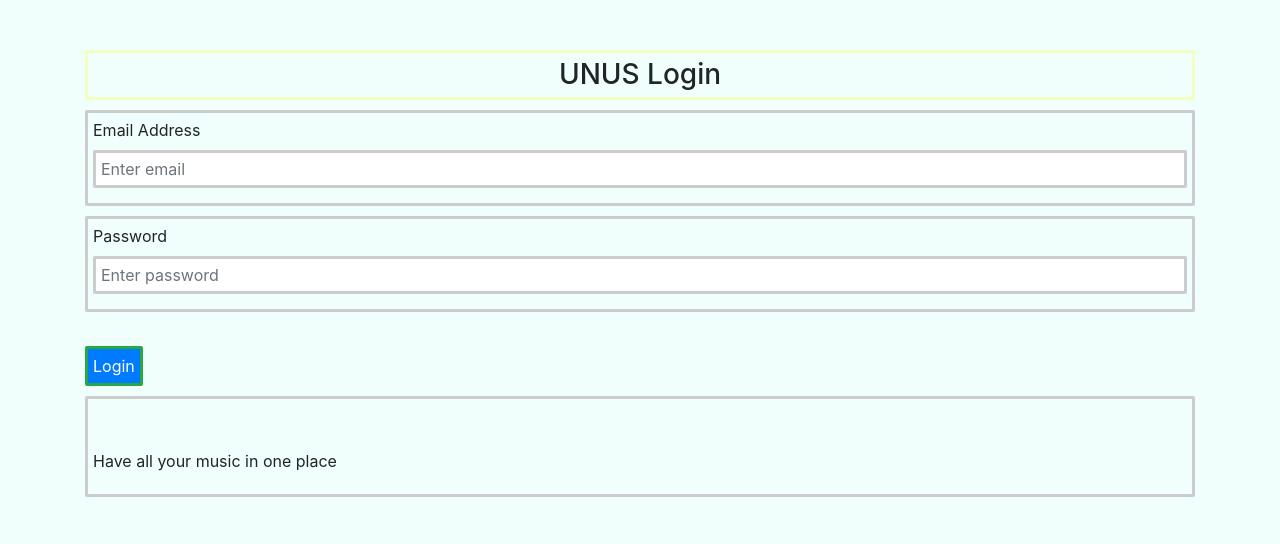
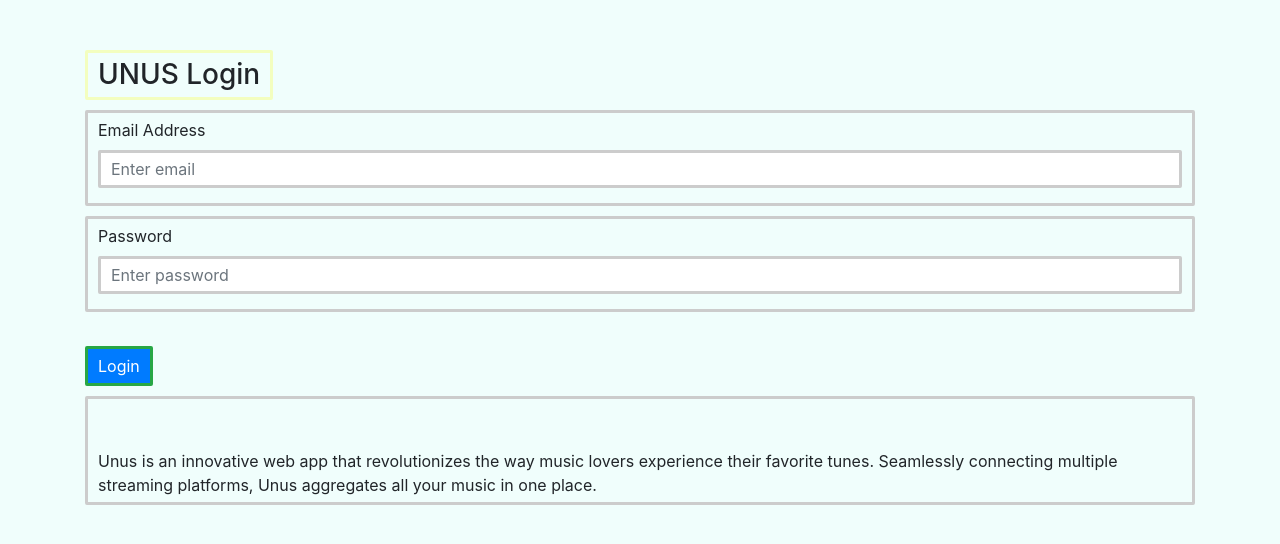
Before and after one commit to kbj500/UNUS, a Flask app: page /login in a window 1280 px wide. Shown: the part 56-600 px from the top of the page. Run offline with Flask 3, Linux system fonts and the light colour scheme; some libraries are stand-ins or nearby versions.

Commit message:
more front end

```diff
--- a/website/templates/linker.html
+++ b/website/templates/linker.html
@@ -7,8 +7,8 @@
     }
   </style>
   <div class="button-container">
-    <button type="submit" class="spotify-button" name="button_clicked" value="spotify">Log into Spotify</button>
-    <button type="submit" class="soundcloud-button" name="button_clicked" value="soundcloud">Log into Soundcloud</button>
+    <button type="submit" class="spotify-button" name="button_clicked" value="spotify">Link your Spotify</button>
+    <button type="submit" class="soundcloud-button" name="button_clicked" value="soundcloud">Link your SoundCloud</button>
   </div>
   <style>
     .button-container {
--- a/website/templates/login.html
+++ b/website/templates/login.html
@@ -7,12 +7,14 @@
     .bordered-element {
       border: 3px solid #ccc;
       border-radius: 2px;
-      padding: 5px;
+      padding: 5px 10px;
       margin-bottom: 10px;
     }
 
     .bordered-header {
       border-color: #fbff003e;
+      display: inline-block;
+      padding: 5px 10px;
     }
 
     .bordered-label {
@@ -44,9 +46,9 @@
 
   <button type="submit" class="btn btn-primary bordered-element bordered-button">Login</button>
 
-  <div class="container bordered-element">
+  <div>
     <footer>
-      <p>Have all your music in one place</p>
+      <p class="container bordered-element">Unus is an innovative web app that revolutionizes the way music lovers experience their favorite tunes. Seamlessly connecting multiple streaming platforms, Unus aggregates all your music in one place.</p>
     </footer>
   </div>
 
--- a/website/templates/sign_up.html
+++ b/website/templates/sign_up.html
@@ -5,12 +5,14 @@
     .bordered-element {
       border: 3px solid #ccc;
       border-radius: 2px;
-      padding: 5px;
+      padding: 5px 10px;
       margin-bottom: 10px;
     }
 
     .bordered-header {
       border-color: #fbff003e;
+      display: inline-block;
+      padding: 5px 10px;
     }
 
     .bordered-label {
@@ -55,7 +57,7 @@
   <div class="container bordered-element">
     <ul>
       <li>Password must be at least 7 characters</li>
-      <li>Password should contain at least one number and special character</li>
+      <li>Email must be at least 3 characters</li>
     </ul>
   </div>
 
```
Also changed, not shown: website/templates/soundcloud_input.html (+5 -3 lines).
